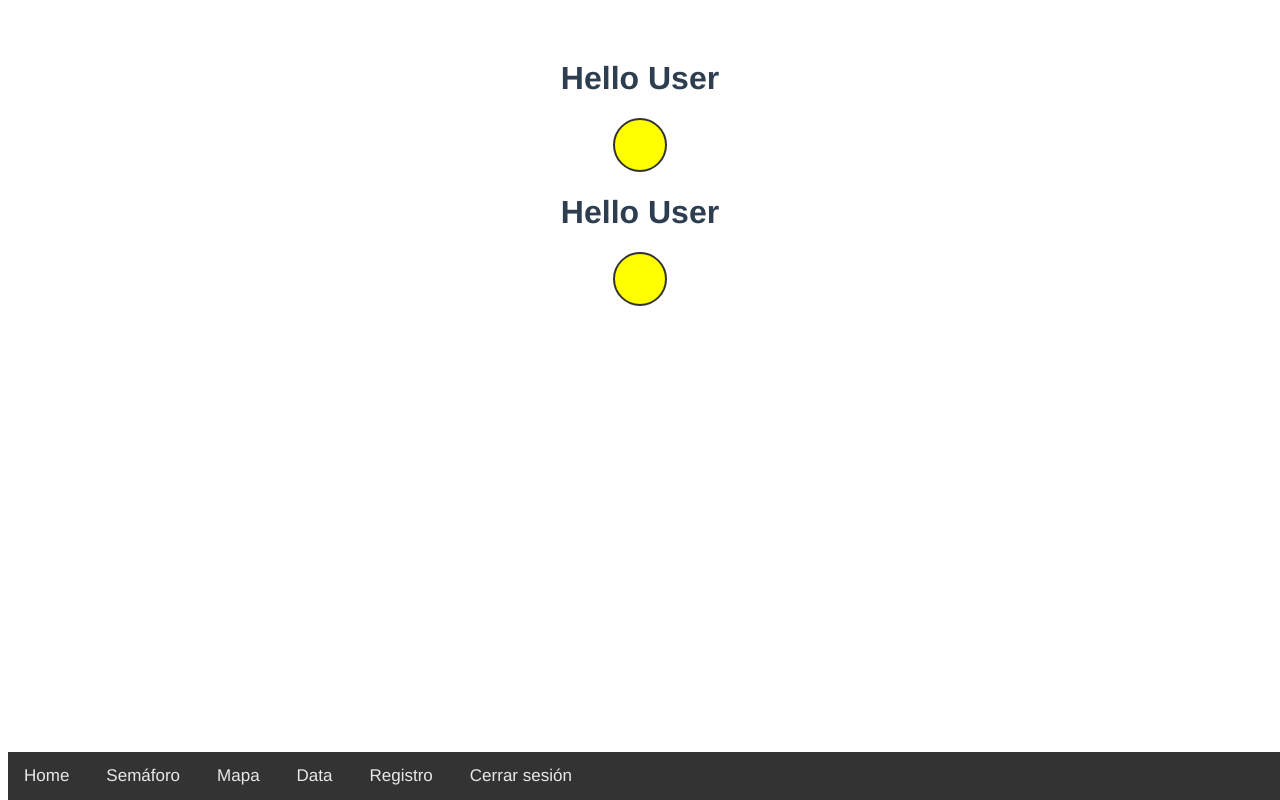
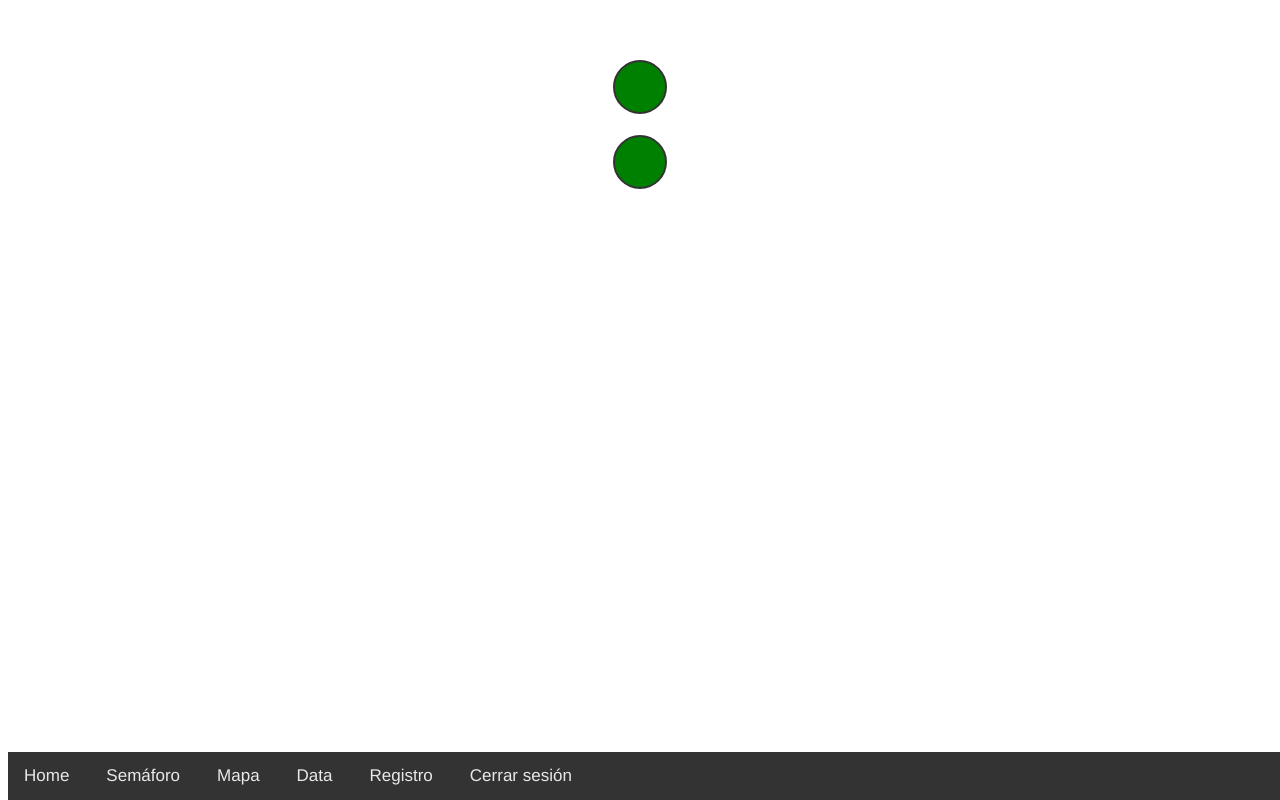
Before and after one commit to Eduardok01/Avance-WheatherTrack, a Vue app in the folder wheathertrack-vue/: page / in a window 1280 px wide. Built offline with nearby package versions, Linux system fonts and the light colour scheme; data requests are answered from the project's data file.

Commit message:
Fix OptionBar Route

```diff
--- a/wheathertrack-vue/db.json
+++ b/wheathertrack-vue/db.json
@@ -27,14 +27,10 @@
   ],
   "color": [
     {
-      "color": "yellow",
+      "color": "green",
       "id": "1"
     }
   ],
-  "air_quality": [
-
-  ],
-  "scrapping_data": [
-
-  ]
+  "air_quality": [],
+  "scrapping_data": []
 }
--- a/wheathertrack-vue/src/components/HomePage.vue
+++ b/wheathertrack-vue/src/components/HomePage.vue
@@ -1,6 +1,6 @@
 <template>
     <div>
-      <h1>Hello User</h1>
+      <h1></h1>
       <div :style="{ backgroundColor: currentColor }" class="current-color-circle"></div>
       <OptionsBar />
     </div>
--- a/wheathertrack-vue/src/components/OptionsBar.vue
+++ b/wheathertrack-vue/src/components/OptionsBar.vue
@@ -35,7 +35,8 @@ export default{
             this.$router.push({name:'Register'})
         },
         logout(){
-            this.$router.push({name:'Logout'})
+            localStorage.clear();
+            this.$router.push({name:'Login'})
         }
     }
 }
```
